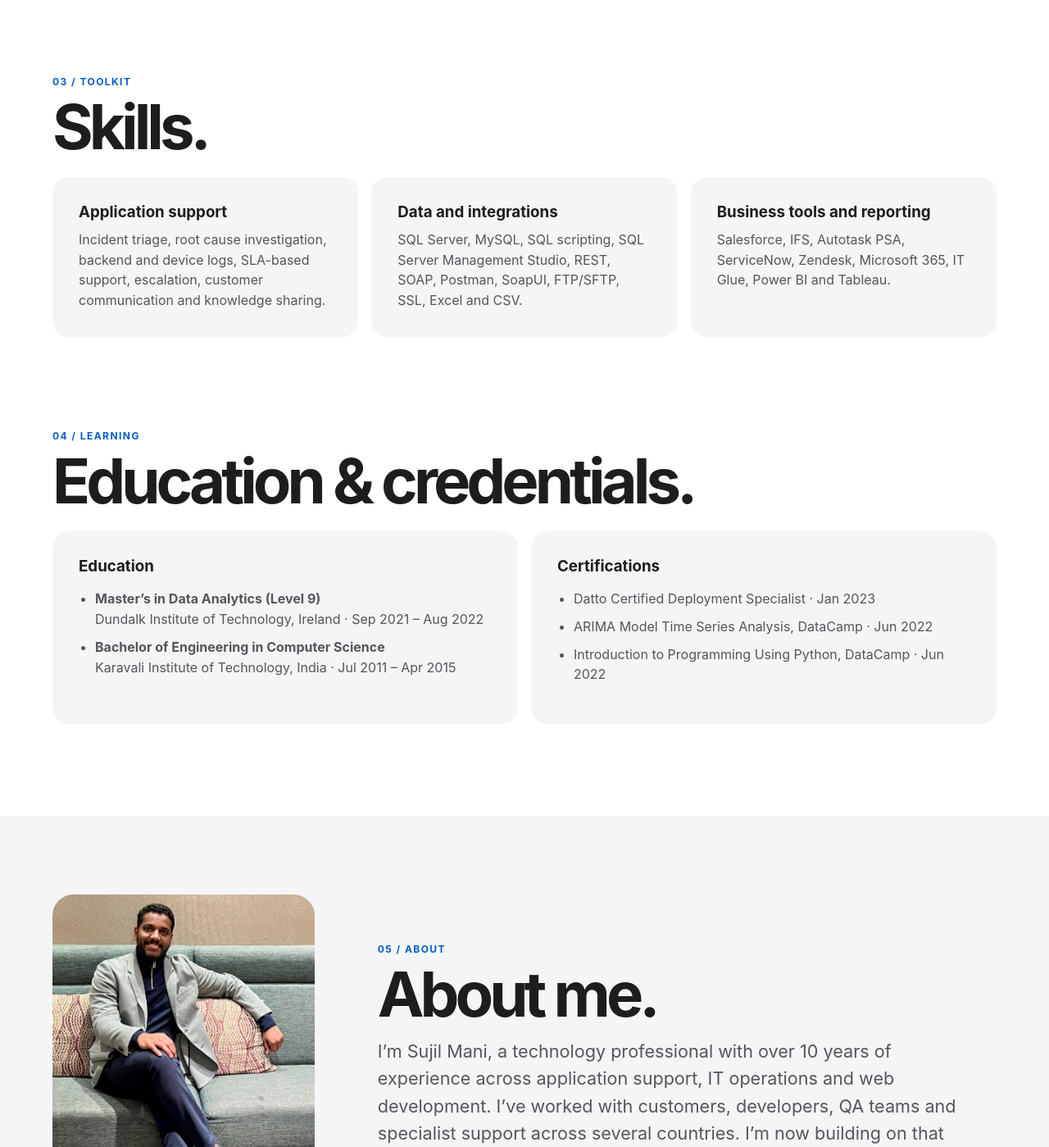
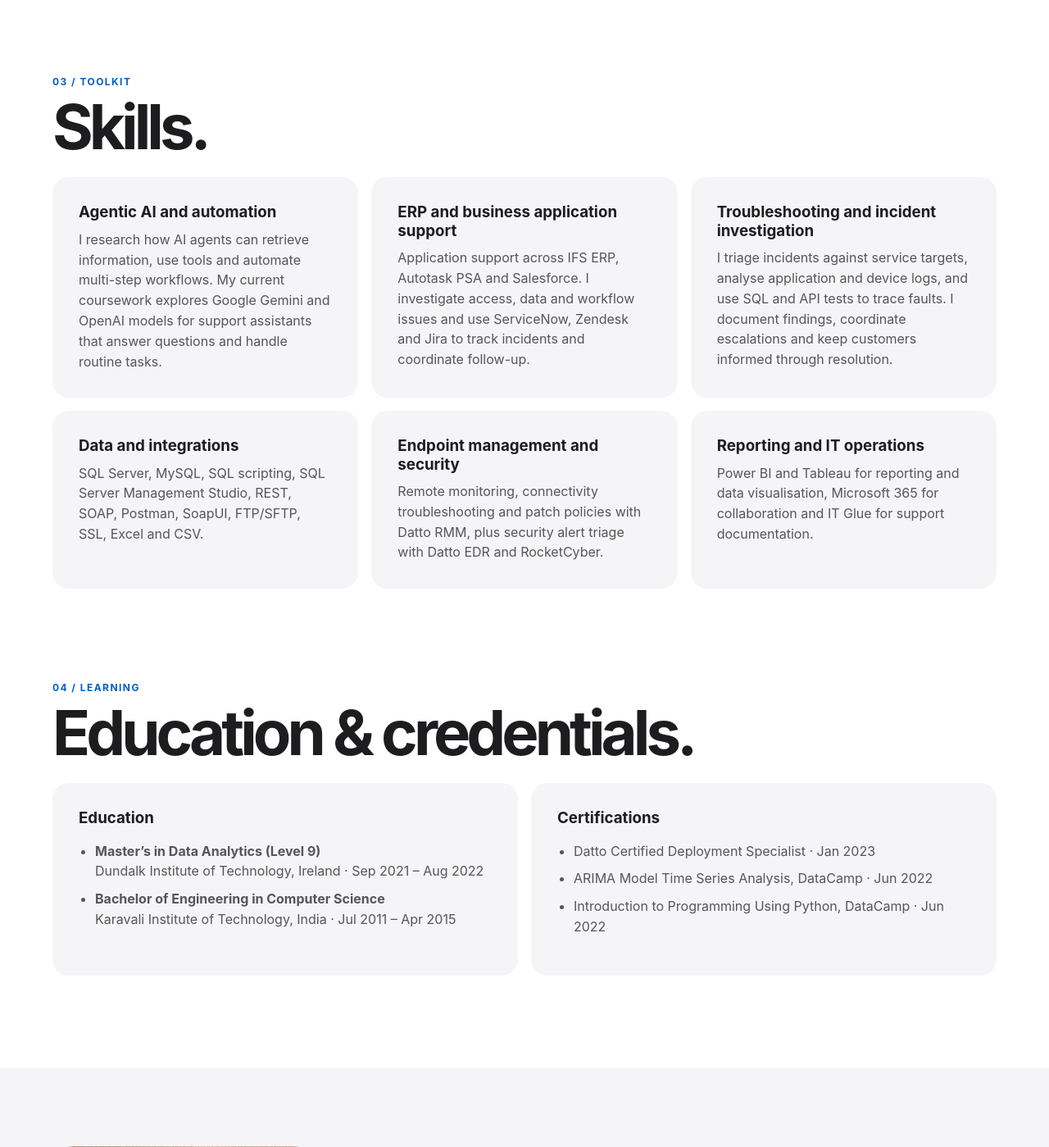
Before and after one commit to sujilkumarkm/portfolio, a Django app: page / in a window 1280 px wide. Shown: the part 3815-5214 px from the top of the page at 82% size. Run offline with Django 5.2, Linux system fonts and the light colour scheme.

Commit message:
Highlight Agentic AI automation and ERP support skills

```diff
--- a/templates/portfolio.html
+++ b/templates/portfolio.html
@@ -150,9 +150,30 @@
             <p class="eyebrow">03 / Toolkit</p>
             <h2 id="skills-title">Skills.</h2>
             <div class="profile-grid">
-                <article class="profile-card"><h3>Application support</h3><p>Incident triage, root cause investigation, backend and device logs, SLA-based support, escalation, customer communication and knowledge sharing.</p></article>
-                <article class="profile-card"><h3>Data and integrations</h3><p>SQL Server, MySQL, SQL scripting, SQL Server Management Studio, REST, SOAP, Postman, SoapUI, FTP/SFTP, SSL, Excel and CSV.</p></article>
-                <article class="profile-card"><h3>Business tools and reporting</h3><p>Salesforce, IFS, Autotask PSA, ServiceNow, Zendesk, Microsoft 365, IT Glue, Power BI and Tableau.</p></article>
+                <article class="profile-card">
+                    <h3>Agentic AI and automation</h3>
+                    <p>I research how AI agents can retrieve information, use tools and automate multi-step workflows. My current coursework explores Google Gemini and OpenAI models for support assistants that answer questions and handle routine tasks.</p>
+                </article>
+                <article class="profile-card">
+                    <h3>ERP and business application support</h3>
+                    <p>Application support across IFS ERP, Autotask PSA and Salesforce. I investigate access, data and workflow issues and use ServiceNow, Zendesk and Jira to track incidents and coordinate follow-up.</p>
+                </article>
+                <article class="profile-card">
+                    <h3>Troubleshooting and incident investigation</h3>
+                    <p>I triage incidents against service targets, analyse application and device logs, and use SQL and API tests to trace faults. I document findings, coordinate escalations and keep customers informed through resolution.</p>
+                </article>
+                <article class="profile-card">
+                    <h3>Data and integrations</h3>
+                    <p>SQL Server, MySQL, SQL scripting, SQL Server Management Studio, REST, SOAP, Postman, SoapUI, FTP/SFTP, SSL, Excel and CSV.</p>
+                </article>
+                <article class="profile-card">
+                    <h3>Endpoint management and security</h3>
+                    <p>Remote monitoring, connectivity troubleshooting and patch policies with Datto RMM, plus security alert triage with Datto EDR and RocketCyber.</p>
+                </article>
+                <article class="profile-card">
+                    <h3>Reporting and IT operations</h3>
+                    <p>Power BI and Tableau for reporting and data visualisation, Microsoft 365 for collaboration and IT Glue for support documentation.</p>
+                </article>
             </div>
         </section>
 
```
